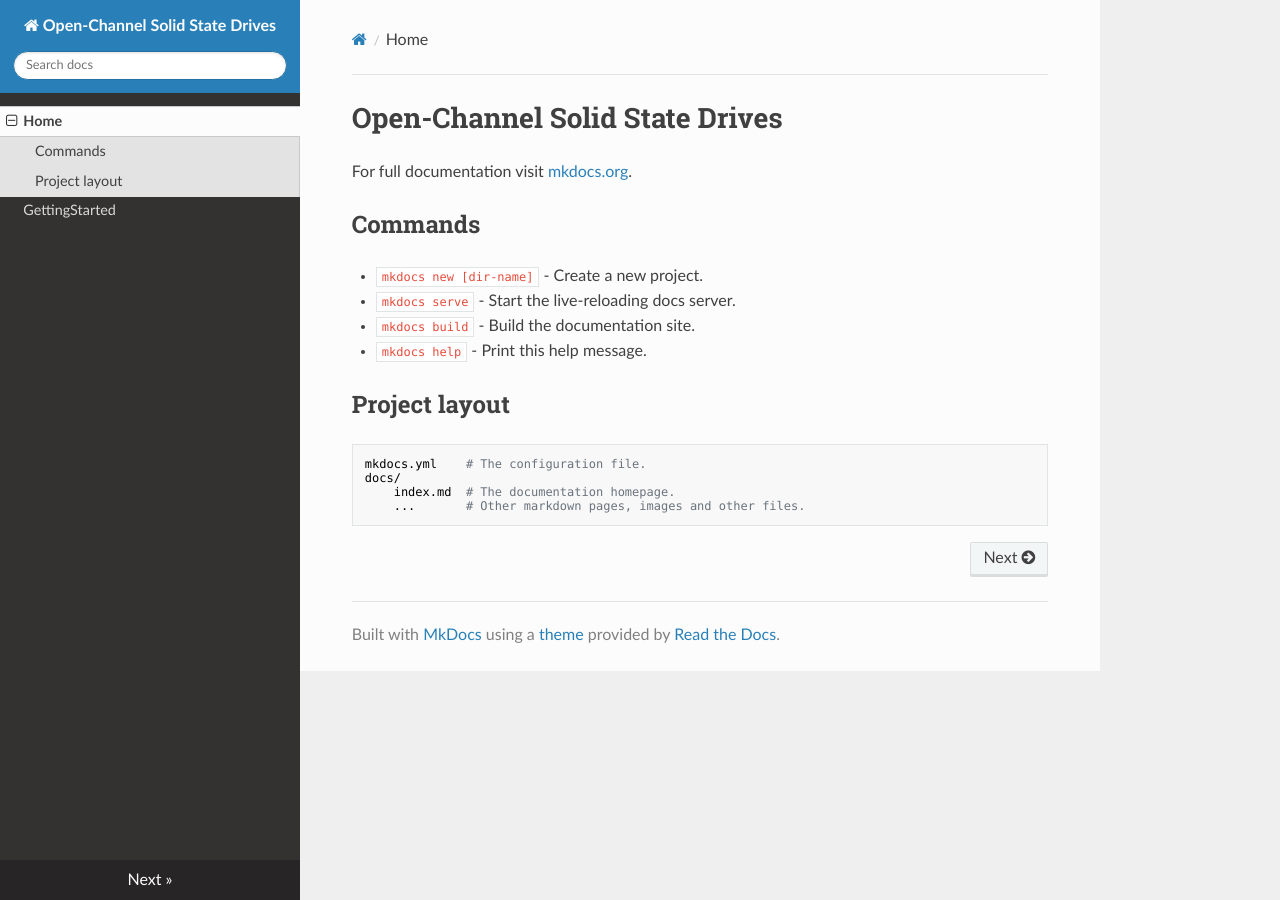
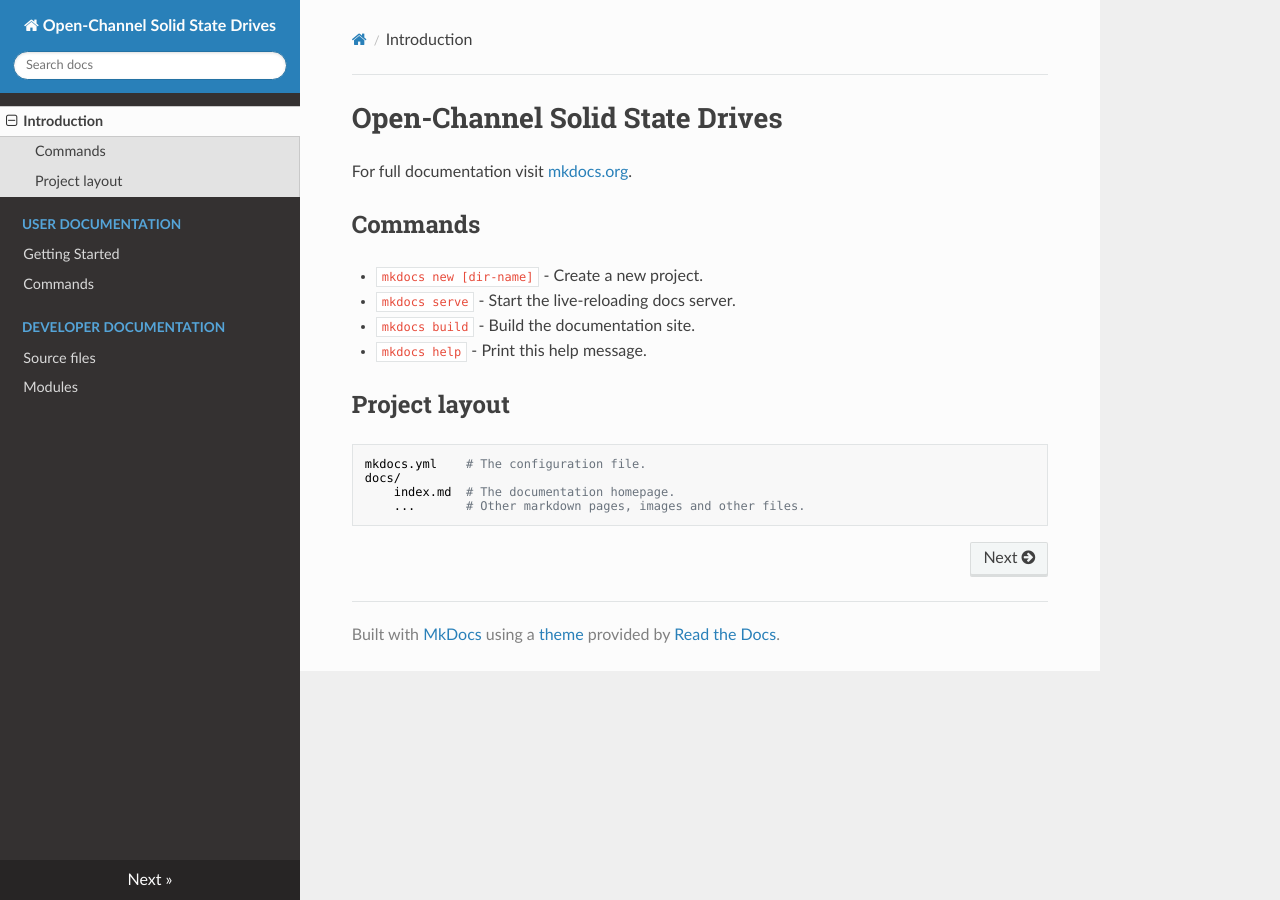
Before and after one commit to OpenChannelSSD/documentation, an MkDocs documentation site: the page built from docs/docs/index.md, in a window 1280 px wide. Built offline with MkDocs 1.6.1, drawn with Linux system fonts in a browser that asks for light colours; nearby versions of some CDN libraries; old or Windows-style settings are respelled for this version of MkDocs.

Commit message:
Add skeleton for documentation

```diff
--- a/docs/mkdocs.yml
+++ b/docs/mkdocs.yml
@@ -1,5 +1,10 @@
 site_name: Open-Channel Solid State Drives
 pages:
- - Home: index.md
- - GettingStarted: gettingstarted.md
+ - Introduction: index.md
+ - 'User Documentation':
+     - 'Getting Started': gettingstarted.md
+     - 'Commands': commands.md
+ - 'Developer Documentation':
+     - 'Source files': source.md
+     - 'Modules': modules.md
 theme: readthedocs
```
Also changed, not shown: docs/docs/commands.md (added), docs/docs/modules.md (added), docs/docs/source.md (added).
